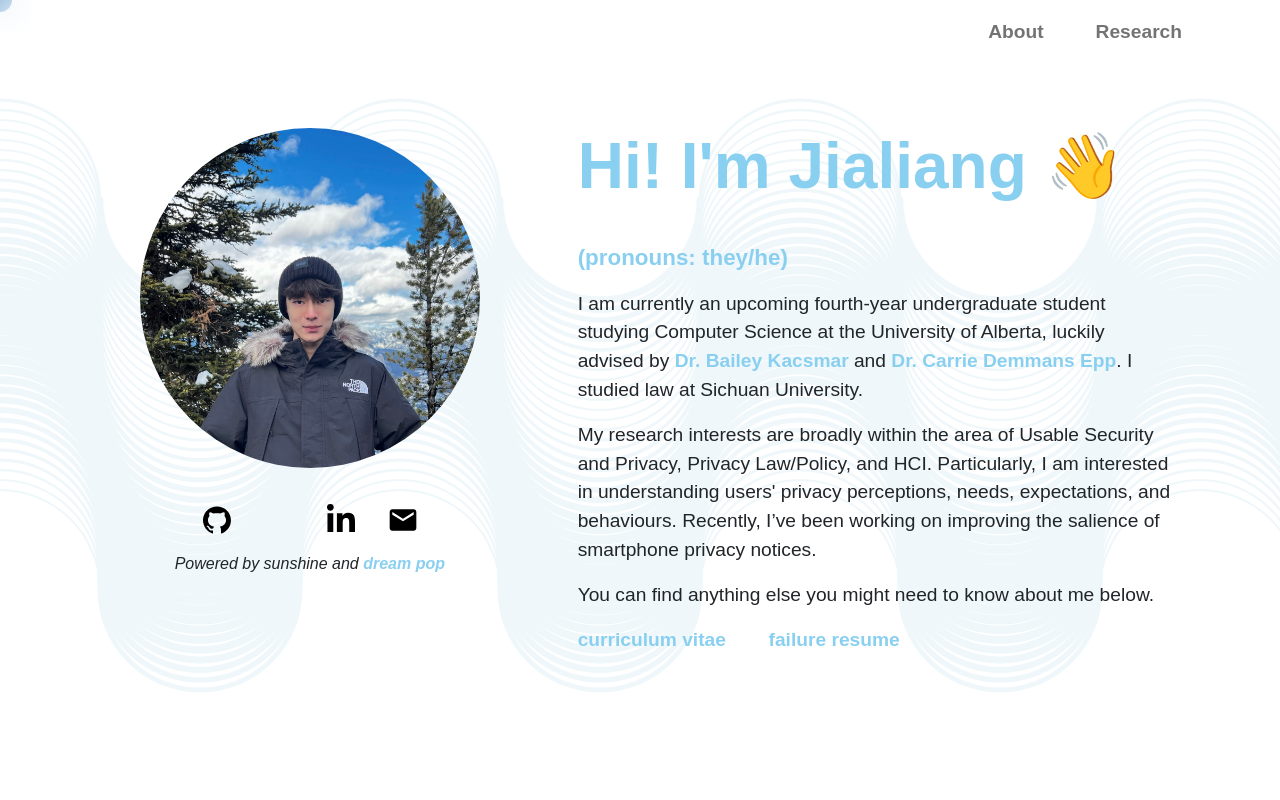
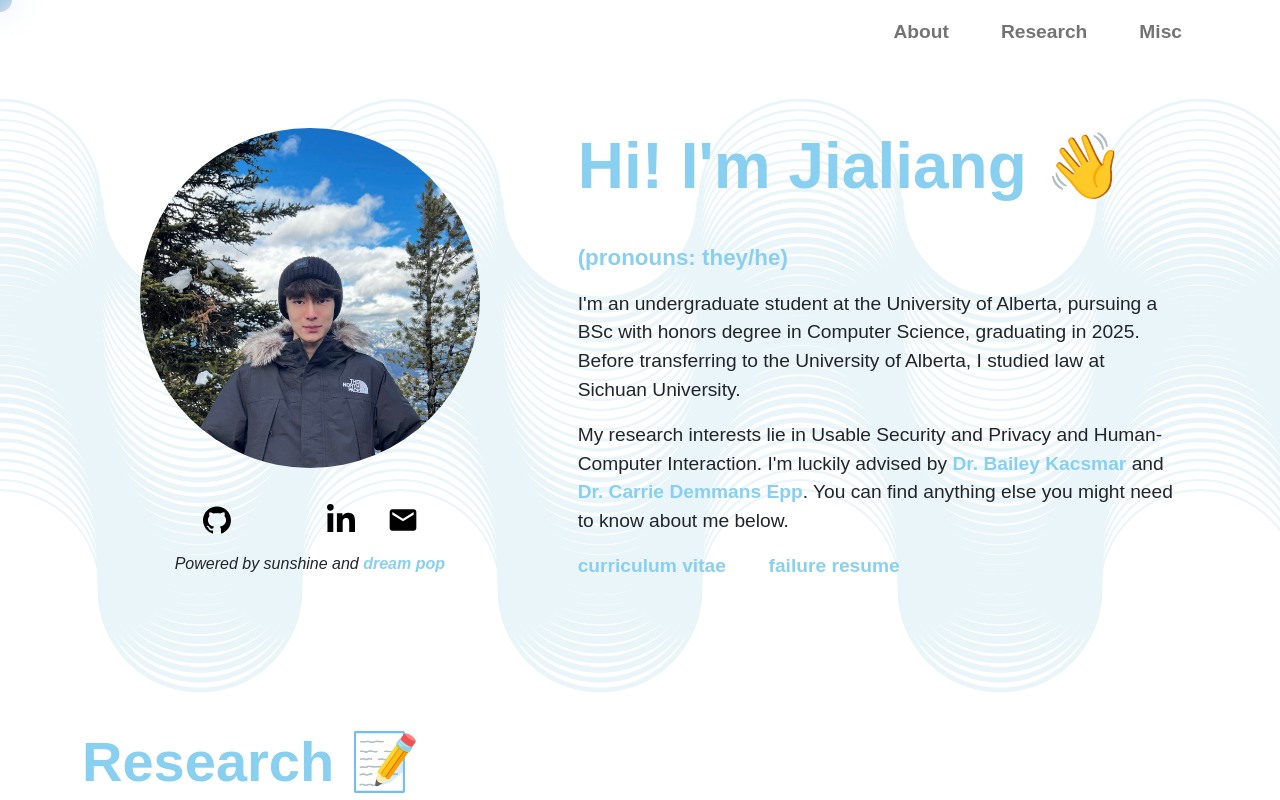
Before and after one commit to JialiangYan/Personal-Website, a React (Create React App) app: page / in a window 1280 px wide. Built offline with nearby package versions, Linux system fonts and the light colour scheme; some icons are missing; a web font is replaced by a local one.

Commit message:
fe: minor updates

```diff
--- a/public/index.html
+++ b/public/index.html
@@ -17,7 +17,7 @@
     <link rel="icon" href="%PUBLIC_URL%/favicon.ico" />
     <link rel="manifest" href="%PUBLIC_URL%/manifest.json" />
     <link rel="apple-touch-icon" href="%PUBLIC_URL%/logo192.png" />
-    <title>Jialiang</title>
+    <title>Jialiang Yan 颜佳良</title>
     <meta name="description" content="Jialiang Yan's Personal Website." />
   </head>
   <body>
--- a/src/App.js
+++ b/src/App.js
@@ -61,9 +61,9 @@ function App() {
         <div ref={researchRef}>
           <Research />
         </div>
-        {/* <div ref={projectsRef}>
+        <div ref={projectsRef}>
           <Art />
-        </div> */}
+        </div>
         <Footer />
       </div>
     </div>
--- a/src/Components/Nav/Nav.js
+++ b/src/Components/Nav/Nav.js
@@ -57,7 +57,7 @@ function NavBar({ aboutRef, researchRef, projectsRef, scrollComponent }) {
               </Nav.Link>
             </Nav.Item>
 
-            {/* <Nav.Item>
+            <Nav.Item>
               <Nav.Link
                 as={Link}
                 to="/project"
@@ -67,9 +67,9 @@ function NavBar({ aboutRef, researchRef, projectsRef, scrollComponent }) {
                   scrollComponent(projectsRef)
                 }}
               >
-                About me
+                Misc
               </Nav.Link>
-            </Nav.Item> */}
+            </Nav.Item>
           </Nav>
         </Navbar.Collapse>
       </Container>
--- a/src/P5/P5.css
+++ b/src/P5/P5.css
@@ -5,6 +5,5 @@
   left: 0;
   top: 0;
   bottom: 0;
-  opacity: 0.2;
-  /* filter: blur(1px); */
+  opacity: 0.25;
 }
--- a/src/Pages/About/About.js
+++ b/src/Pages/About/About.js
@@ -83,9 +83,14 @@ function About() {
               {/* I'M
                */}
               <p>
-                I am currently an upcoming fourth-year undergraduate student
-                studying Computer Science at the University of Alberta, luckily
-                advised by{' '}
+                I'm an undergraduate student at the University of Alberta,
+                pursuing a BSc with honors degree in Computer Science,
+                graduating in 2025. Before transferring to the University of
+                Alberta, I studied law at Sichuan University.
+              </p>
+              <p>
+                My research interests lie in Usable Security and Privacy and
+                Human-Computer Interaction. I'm luckily advised by{' '}
                 <a
                   href="https://bkacsmar.github.io//"
                   className="highlight"
@@ -103,11 +108,7 @@ function About() {
                 >
                   Dr. Carrie Demmans Epp
                 </a>
-                . I studied law at Sichuan University.
-              </p>
-              <p>{contentData[0].content}</p>
-              <p>
-                You can find anything else you might need to know about me
+                . You can find anything else you might need to know about me
                 below.
               </p>
               {/* Buttons */}
--- /dev/null
+++ b/src/Pages/Art/Art.css
@@ -0,0 +1,12 @@
+.a-container {
+  display: flex;
+  flex-direction: row;
+}
+
+/* .a-img {
+  width: 30vw;
+} */
+
+img {
+  width: 100%;
+}
--- a/src/Pages/Art/Art.js
+++ b/src/Pages/Art/Art.js
@@ -1,7 +1,25 @@
 import React from 'react'
+import { Row, Col, Container, Image, Stack, Badge } from 'react-bootstrap'
+import './Art.css'
 
 function Art() {
-  return <></>
+  return (
+    <Container>
+      <div className="r-title">Misc 🦄</div>
+      <div className="r-description">Under construction...</div>
+      {/* <div className="a-container">
+        <div className="a-img">
+          <img src={a1} alt="" />
+        </div>
+        <div className="a-img">
+          <img src={a2} alt="" />
+        </div>
+        <div className="a-img">
+          <img src={a4} alt="" />
+        </div>
+      </div> */}
+    </Container>
+  )
 }
 
 export default Art
```
Also changed, not shown: 2 other files (tests, documents, lock files or other folders).
